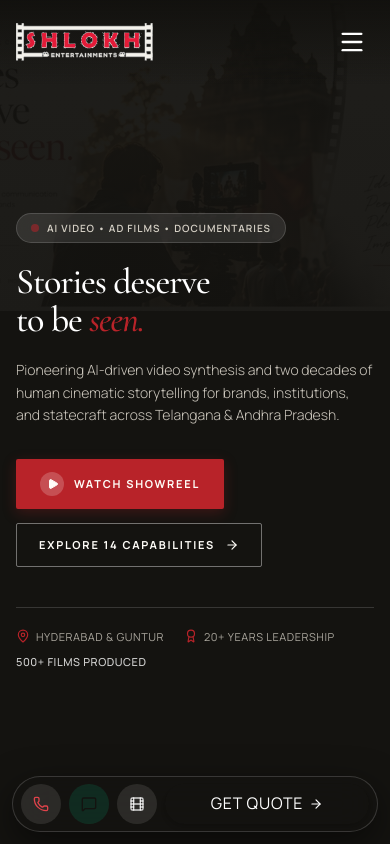
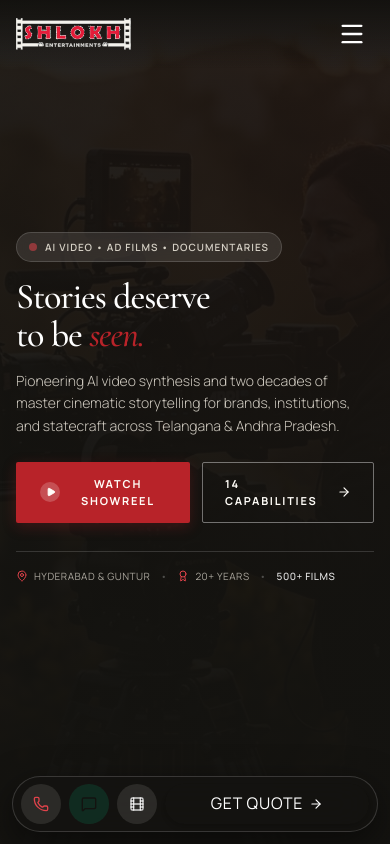
Before and after one commit to devpulseorg/shlok, a React (Vite) app: page / in a window 390 px wide. Shown: the top 844 px of the page. Built offline with nearby package versions, Linux system fonts and the light colour scheme; the HTML template or start-up script is replaced by a standard one.

Commit message:
fix(hero): replace mockup asset with clean 4K cinematic photo and optimize mobile hero visual hierarchy and spacing

```diff
--- a/src/App.tsx
+++ b/src/App.tsx
@@ -356,56 +356,59 @@
           </div>
 
           <div className="site-container relative z-10 w-full">
-            <div className="max-w-3xl py-12 sm:py-16 lg:py-24">
-              <div className="inline-flex items-center gap-2 px-3.5 py-1.5 rounded-full bg-white/10 backdrop-blur-md border border-white/15 text-[10px] sm:text-xs uppercase tracking-widest text-[#d5d0c5] mb-5 font-semibold">
-                <span className="w-2 h-2 rounded-full bg-[#b82329] animate-pulse shrink-0" />
+            <div className="max-w-3xl pt-4 pb-8 sm:py-16 lg:py-24">
+              <div className="inline-flex items-center gap-2 px-3 py-1.5 rounded-full bg-white/10 backdrop-blur-md border border-white/15 text-[10px] sm:text-xs uppercase tracking-widest text-[#d5d0c5] mb-4 sm:mb-5 font-semibold">
+                <span className="w-2 h-2 rounded-full bg-[#e0434b] animate-pulse shrink-0" />
                 <span className="hidden sm:inline">AI Video Production • Ad Films • Corporate Video • Documentaries</span>
                 <span className="sm:hidden">AI Video • Ad Films • Documentaries</span>
               </div>
 
-              <h1 className="text-4xl sm:text-6xl md:text-7xl lg:text-8xl text-white font-serif leading-[0.94] tracking-tight mb-5">
+              <h1 className="text-4xl sm:text-6xl md:text-7xl lg:text-8xl text-white font-serif leading-[1.0] tracking-tight mb-4 sm:mb-5">
                 Stories deserve
                 <br />
-                to be <em>seen.</em>
+                to be <em className="italic text-[#e0434b]">seen.</em>
               </h1>
 
-              <p className="text-sm sm:text-base md:text-lg text-[#ccc7bd] leading-relaxed max-w-xl font-light mb-8">
-                Pioneering AI-driven video synthesis and two decades of human cinematic storytelling for brands, institutions, and statecraft across Telangana & Andhra Pradesh.
+              <p className="text-sm sm:text-base md:text-lg text-[#ccc7bd] leading-relaxed max-w-xl font-light mb-6 sm:mb-8">
+                Pioneering AI video synthesis and two decades of master cinematic storytelling for brands, institutions, and statecraft across Telangana & Andhra Pradesh.
               </p>
 
-              <div className="flex flex-wrap items-center gap-3.5 sm:gap-5 mb-10">
+              <div className="flex flex-row items-center gap-3 sm:gap-5 mb-7 sm:mb-10 max-w-md">
                 <button
                   onClick={() => {
                     setVideoModalTitle('Shlokh Entertainments — 2026 Master Showreel')
                     setVideoModalOpen(true)
                   }}
-                  className="btn-primary group"
+                  className="btn-primary group flex-1 sm:flex-initial justify-center py-3 px-3 sm:py-3.5 sm:px-6 text-[11px] sm:text-xs"
                 >
-                  <span className="w-6 h-6 rounded-full bg-white/20 flex items-center justify-center">
-                    <Play className="w-3 h-3 fill-current ml-0.5" />
+                  <span className="w-5 h-5 rounded-full bg-white/20 flex items-center justify-center shrink-0">
+                    <Play className="w-2.5 h-2.5 fill-current ml-0.5" />
                   </span>
-                  Watch Showreel
+                  <span>Watch Showreel</span>
                 </button>
 
-                <a href="#services" className="btn-outline-white">
-                  Explore 14 Capabilities
-                  <ArrowRight className="w-3.5 h-3.5" />
+                <a
+                  href="#services"
+                  className="btn-outline-white flex-1 sm:flex-initial justify-center py-3 px-3 sm:py-3.5 sm:px-5 text-[11px] sm:text-xs"
+                >
+                  <span>14 Capabilities</span>
+                  <ArrowRight className="w-3.5 h-3.5 shrink-0" />
                 </a>
               </div>
 
               {/* Location and Heritage Badges */}
-              <div className="pt-5 border-t border-white/15 flex flex-wrap items-center gap-x-5 gap-y-2 text-[11px] sm:text-xs uppercase tracking-wider text-[#a9a59c]">
-                <div className="flex items-center gap-1.5">
-                  <MapPin className="w-3.5 h-3.5 text-[#b82329]" />
+              <div className="pt-4 border-t border-white/15 flex items-center gap-x-2.5 sm:gap-x-5 text-[10px] sm:text-xs uppercase tracking-wider text-[#a9a59c] overflow-x-auto scrollbar-none">
+                <div className="flex items-center gap-1.5 shrink-0">
+                  <MapPin className="w-3 h-3 text-[#e0434b] shrink-0" />
                   <span>Hyderabad & Guntur</span>
                 </div>
-                <span className="text-white/25 hidden sm:inline">•</span>
-                <div className="flex items-center gap-1.5">
-                  <Award className="w-3.5 h-3.5 text-[#b82329]" />
-                  <span>20+ Years Leadership</span>
-                </div>
-                <span className="text-white/25 hidden sm:inline">•</span>
-                <span className="text-white/80 font-medium">500+ Films Produced</span>
+                <span className="text-white/25 shrink-0">•</span>
+                <div className="flex items-center gap-1.5 shrink-0">
+                  <Award className="w-3 h-3 text-[#e0434b] shrink-0" />
+                  <span>20+ Years</span>
+                </div>
+                <span className="text-white/25 shrink-0">•</span>
+                <span className="text-white/90 font-medium shrink-0">500+ Films</span>
               </div>
             </div>
           </div>
--- a/src/index.css
+++ b/src/index.css
@@ -332,16 +332,39 @@
 }
 
 .hero-image-wrapper img {
-  filter: saturate(0.85) contrast(1.05);
+  width: 100%;
+  height: 100%;
+  object-fit: cover;
+  object-position: center;
+  filter: saturate(0.9) contrast(1.05);
 }
 
 @media (max-width: 1024px) {
+  .hero-section {
+    min-height: 100vh;
+    min-height: 100svh;
+    padding-top: 84px;
+    padding-bottom: 96px;
+    display: flex;
+    align-items: center;
+  }
   .hero-image-wrapper {
+    position: absolute;
+    inset: 0;
     width: 100%;
-    opacity: 0.38;
+    height: 100%;
+    opacity: 0.35;
+  }
+  .hero-image-wrapper img {
+    width: 100%;
+    height: 100%;
+    object-fit: cover;
+    object-position: 85% center;
   }
   .hero-bg-overlay {
-    background: linear-gradient(180deg, rgba(20, 19, 16, 0.88) 0%, rgba(20, 19, 16, 0.96) 100%);
+    background:
+      linear-gradient(180deg, rgba(20, 19, 16, 0.78) 0%, rgba(20, 19, 16, 0.88) 45%, rgba(20, 19, 16, 0.98) 100%),
+      radial-gradient(circle at 85% 20%, rgba(184, 35, 41, 0.20) 0%, transparent 65%);
   }
 }
 
@@ -525,6 +548,12 @@
 }
 
 @media (max-width: 768px) {
+  .site-header {
+    height: 68px;
+  }
+  .logo-img {
+    height: 32px;
+  }
   .mobile-action-bar {
     display: flex;
   }
```
Also changed, not shown: public/images/mockup_assets/hero_cinema_shoot.jpg, public/images/mockup_assets/hero_cinema_shoot_clean.jpg (added).
